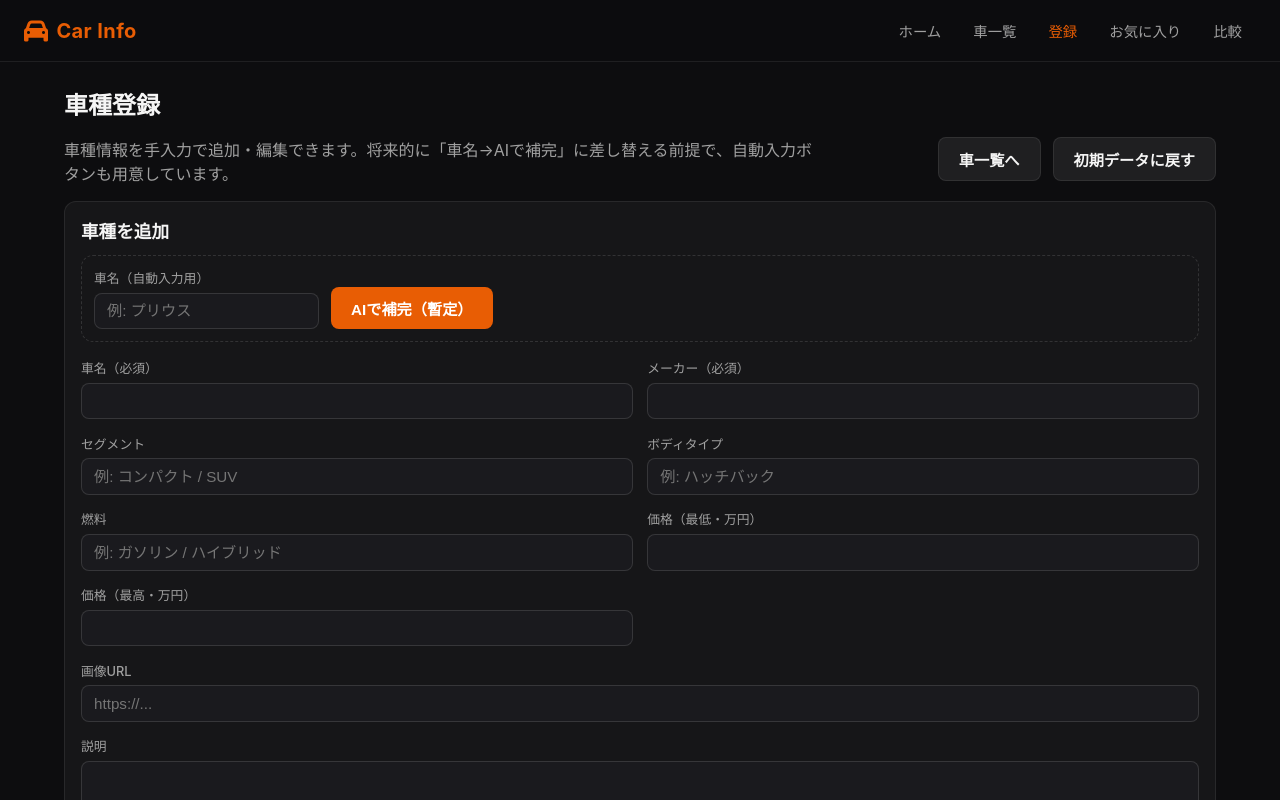
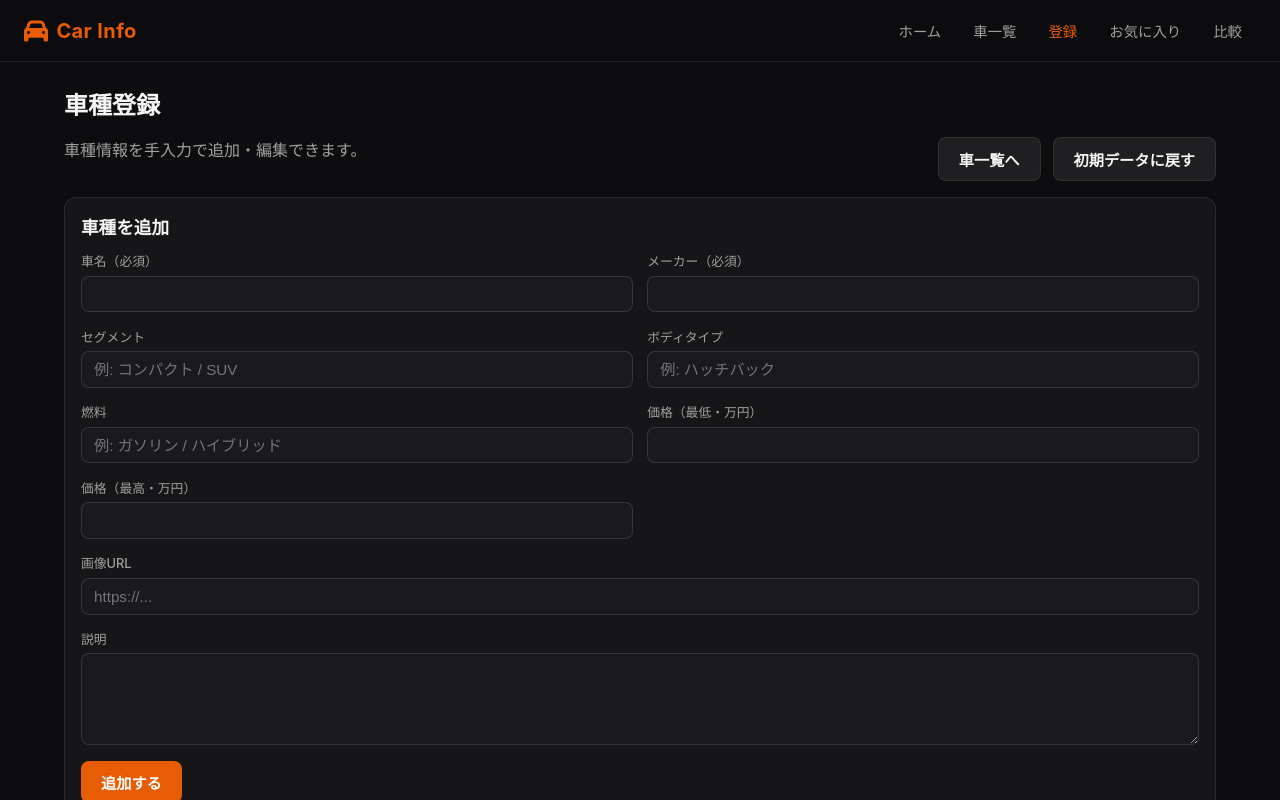
Before and after one commit to Yuto-design/car-info-app, a React (Create React App) app: page /admin in a window 1280 px wide. Shown: the top 800 px of the page. Built offline with nearby package versions, Linux system fonts and the light colour scheme.

Commit message:
Add Car List

```diff
--- a/src/data/api.js
+++ /dev/null
@@ -1,17 +0,0 @@
-import { getAllCars } from './cars';
-
-export async function fetchCarDraftByName(rawName) {
-  const name = String(rawName ?? '').trim();
-  if (!name) throw new Error('車名を入力してください');
-
-  await new Promise((r) => setTimeout(r, 250));
-
-  const all = getAllCars();
-  const hit = all.find((c) => c.name === name || `${c.maker} ${c.name}` === name);
-  if (!hit) {
-    throw new Error('現在はAI自動入力は未実装です（既存の車名なら自動入力できます）');
-  }
-
-  const { id, ...draft } = hit;
-  return draft;
-}
--- a/src/features/admin/CarAdmin.css
+++ b/src/features/admin/CarAdmin.css
@@ -35,23 +35,6 @@
   margin: 0 0 0.75rem;
   font-size: 1.1rem;
   font-weight: 600;
-}
-
-.car-admin-autofill {
-  display: flex;
-  gap: 0.75rem;
-  align-items: flex-end;
-  flex-wrap: wrap;
-  padding: 0.75rem;
-  border: 1px dashed rgba(255, 255, 255, 0.12);
-  border-radius: 12px;
-  margin-bottom: 1rem;
-}
-
-.car-admin-error {
-  margin: 0;
-  color: #ff8a8a;
-  font-size: 0.9rem;
 }
 
 .car-admin-form {
--- a/src/features/admin/CarAdmin.jsx
+++ b/src/features/admin/CarAdmin.jsx
@@ -8,7 +8,6 @@ import {
   resetCarsToSeed,
   updateCar,
 } from '../../data/cars';
-import { fetchCarDraftByName } from '../../data/api';
 import './CarAdmin.css';
 
 const emptyForm = {
@@ -41,9 +40,6 @@ function CarAdmin() {
   const [cars, setCars] = useState([]);
   const [editingId, setEditingId] = useState(null);
   const [form, setForm] = useState(emptyForm);
-
-  const [autoFillName, setAutoFillName] = useState('');
-  const [autoFillStatus, setAutoFillStatus] = useState({ loading: false, error: '' });
 
   const isEditing = useMemo(() => Boolean(editingId), [editingId]);
 
@@ -117,31 +113,11 @@ function CarAdmin() {
     cancelEdit();
   };
 
-  const onAutoFill = async () => {
-    setAutoFillStatus({ loading: true, error: '' });
-    try {
-      const draft = await fetchCarDraftByName(autoFillName);
-      setForm((prev) => ({
-        ...prev,
-        ...draft,
-        // 画像が空のときは上書きしない
-        image: draft.image ?? prev.image,
-      }));
-    } catch (err) {
-      setAutoFillStatus({
-        loading: false,
-        error: err instanceof Error ? err.message : '自動入力に失敗しました',
-      });
-      return;
-    }
-    setAutoFillStatus({ loading: false, error: '' });
-  };
-
   return (
     <div className="car-admin">
       <div className="car-admin-header">
         <p className="car-admin-desc">
-          車種情報を手入力で追加・編集できます。将来的に「車名→AIで補完」に差し替える前提で、自動入力ボタンも用意しています。
+          車種情報を手入力で追加・編集できます。
         </p>
         <div className="car-admin-actions">
           <Button as={Link} to="/list" variant="secondary">車一覧へ</Button>
@@ -151,29 +127,6 @@ function CarAdmin() {
 
       <section className="car-admin-card">
         <h2 className="car-admin-section-title">{isEditing ? '車種を編集' : '車種を追加'}</h2>
-
-        <div className="car-admin-autofill">
-          <label className="car-admin-label">
-            <span className="car-admin-label-text">車名（自動入力用）</span>
-            <input
-              className="car-admin-input"
-              value={autoFillName}
-              onChange={(e) => setAutoFillName(e.target.value)}
-              placeholder="例: プリウス"
-            />
-          </label>
-          <Button
-            type="button"
-            variant="primary"
-            onClick={onAutoFill}
-            disabled={autoFillStatus.loading || !autoFillName.trim()}
-          >
-            {autoFillStatus.loading ? '補完中…' : 'AIで補完（暫定）'}
-          </Button>
-          {autoFillStatus.error && (
-            <p className="car-admin-error" role="alert">{autoFillStatus.error}</p>
-          )}
-        </div>
 
         <form className="car-admin-form" onSubmit={onSubmit}>
           <div className="car-admin-grid">
```
